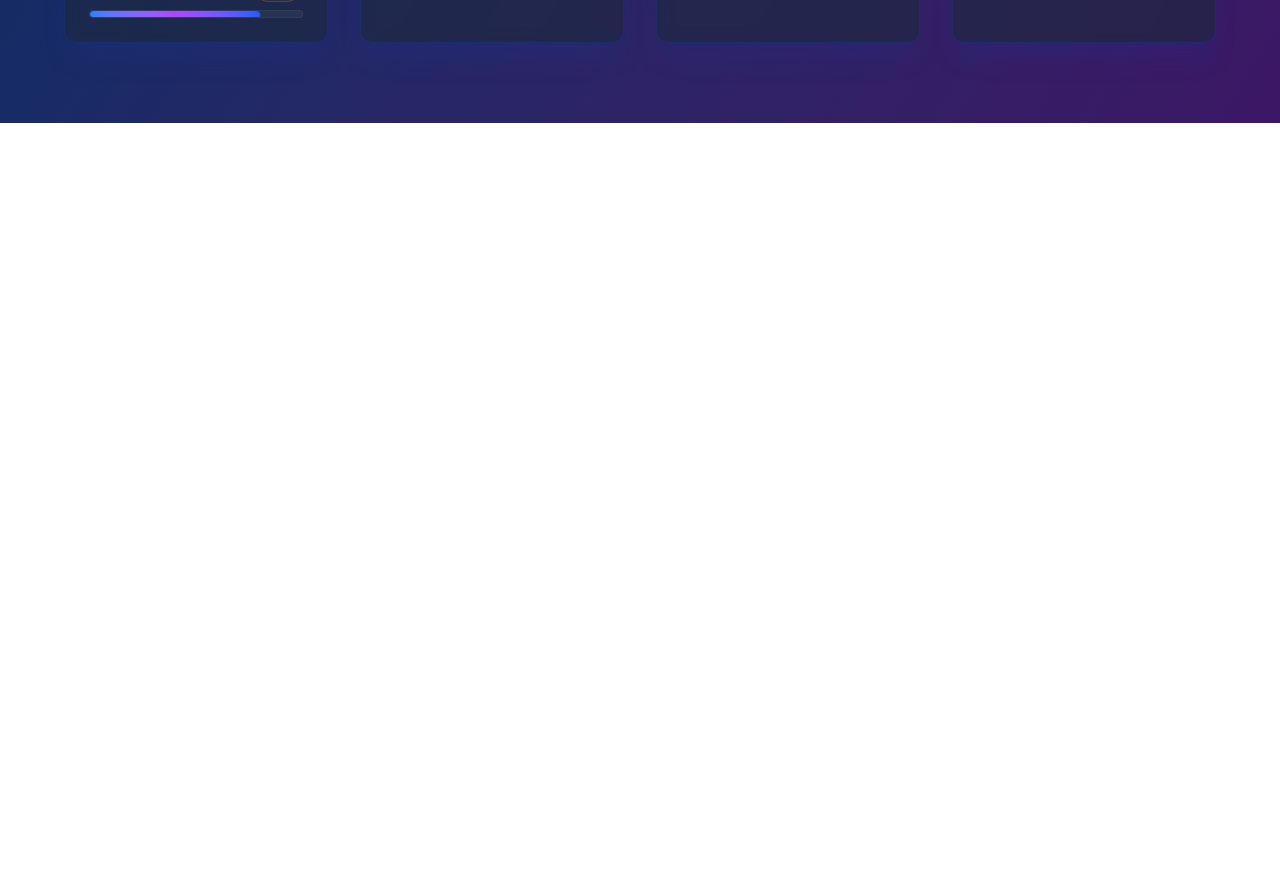
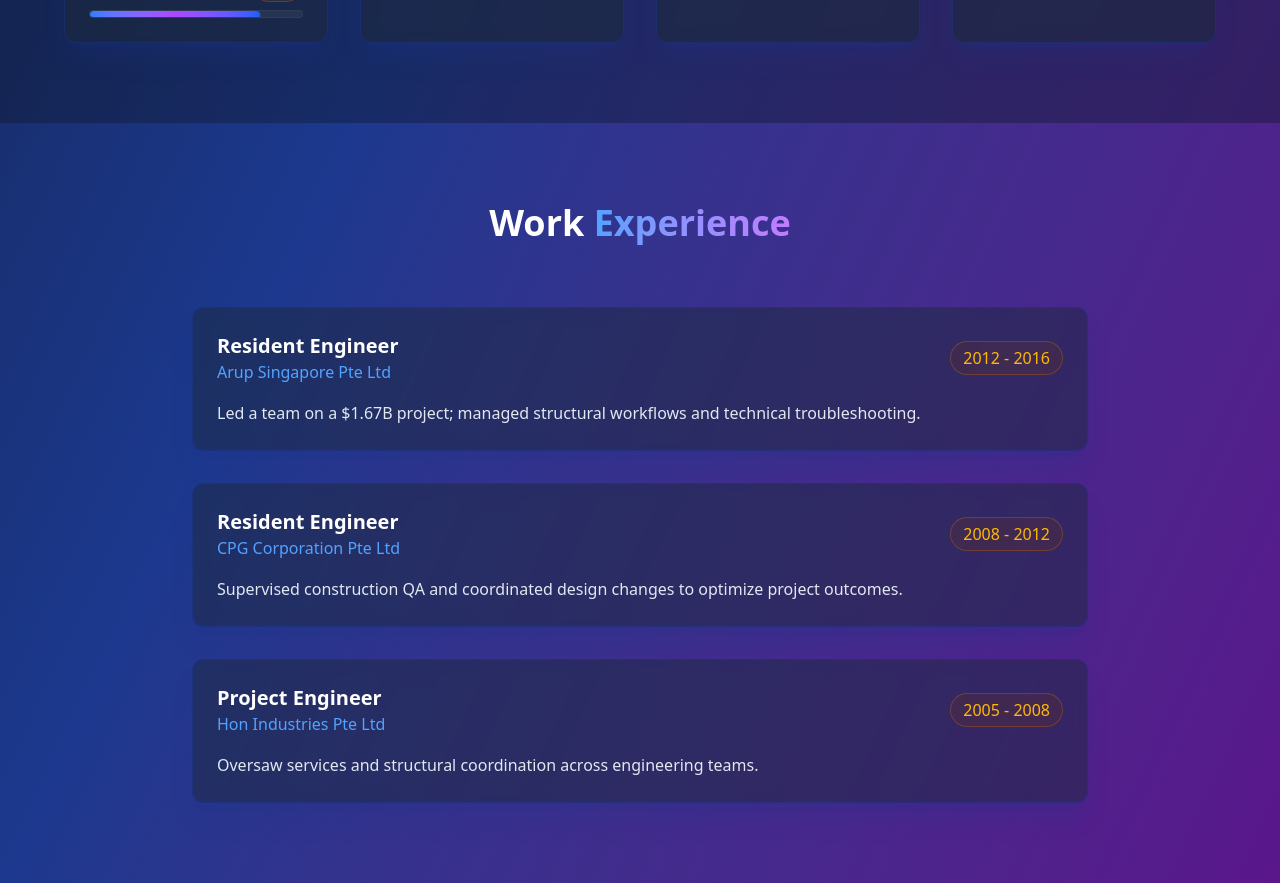
Before and after one commit to StephanGELo/stephan-portfolio, a React (Vite) app: page / in a window 1280 px wide. Shown: the part 1880-2763 px from the top of the page. Before the commit the page ends 2003 px from the top, so only its background shows below. Built offline with nearby package versions, Linux system fonts and the light colour scheme.

Commit message:
Implement code for displaying the work experience in the Experience section using Tailwindcss

```diff
--- a/src/App.tsx
+++ b/src/App.tsx
@@ -3,6 +3,7 @@
 import Hero from './components/Hero';
 import About from './components/About';
 import Skills from './components/Skills';
+import Experience  from './components/Experience';
 
 function App() {
   const [ isMenuOpen, setIsMenuOpen ] = useState(false);
@@ -36,6 +37,7 @@
         />
         <About />
         <Skills />
+        <Experience />
       </div>
     </>
   );
--- /dev/null
+++ b/src/components/Experience.tsx
@@ -0,0 +1,36 @@
+import React from 'react';
+import { portfolioData } from '../data/portfolioData';
+
+export function Experience() {
+    return (
+        <section id="experience" className="py-16 sm:py-20 px-4 sm:px-6 lg:px-8">
+            <div className="max-w-4xl mx-auto">
+                <h2 className="text-3xl sm:text-4xl font-bold text-center mb-12 sm:mb-16">
+                    Work <span className="text-transparent bg-clip-text bg-gradient-to-r from-blue-400 to-purple-400">Experience</span>
+                </h2>
+
+                <div className="space-y-6 sm:space-y-8">
+                    {portfolioData.experience.map((exp, index) => (
+                        <div
+                            key={index}
+                            className="bg-slate-800/50 backdrop-blur-sm border border-blue-800/30 rounded-xl p-4 sm:p-6 hover:border-blue-600/40 transition-all duration-300 shadow-xl shadow-blue-900/20 hover:scale-105"
+                        >
+                            <div className="flex flex-col sm:flex-row sm:items-center sm:justify-between mb-4">
+                                <div className="mb-2 sm:mb-0">
+                                    <h3 className="text-lg sm:text-xl font-bold text-white">{exp.title}</h3>
+                                    <p className="text-blue-400 font-medium">{exp.company}</p>
+                                </div>
+                                <span className="text-amber-400 font-medium bg-amber-900/20 px-3 py-1 rounded-full border border-amber-600/30 text-sm sm:text-base self-start sm:self-auto">
+                                    {exp.period}
+                                </span>
+                            </div>
+                            <p className="text-slate-200 leading-relaxed text-sm sm:text-base">{exp.description}</p>
+                        </div>
+                    ))}
+                </div>
+            </div>
+        </section>
+    );
+}
+
+export default Experience;
```
Also changed, not shown: src/components/Contact.tsx (added), src/components/Projects.tsx (added).
